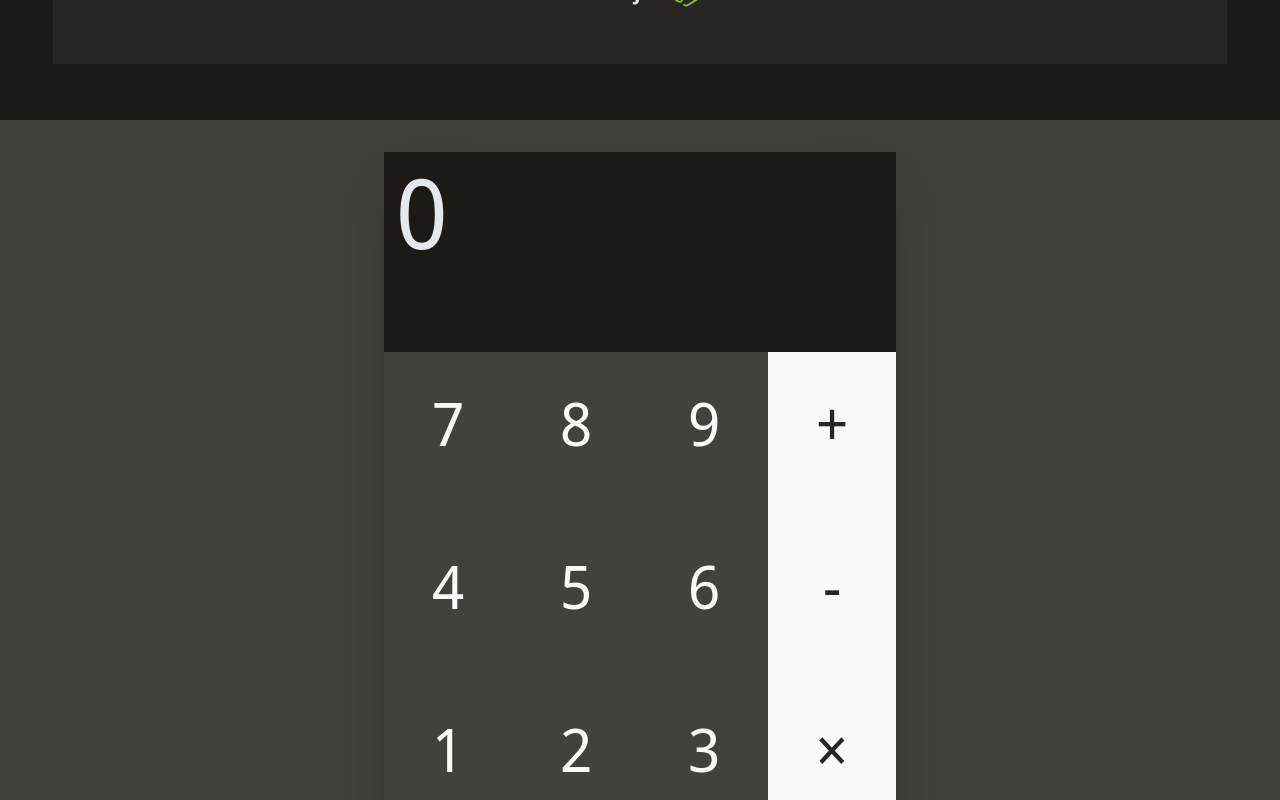
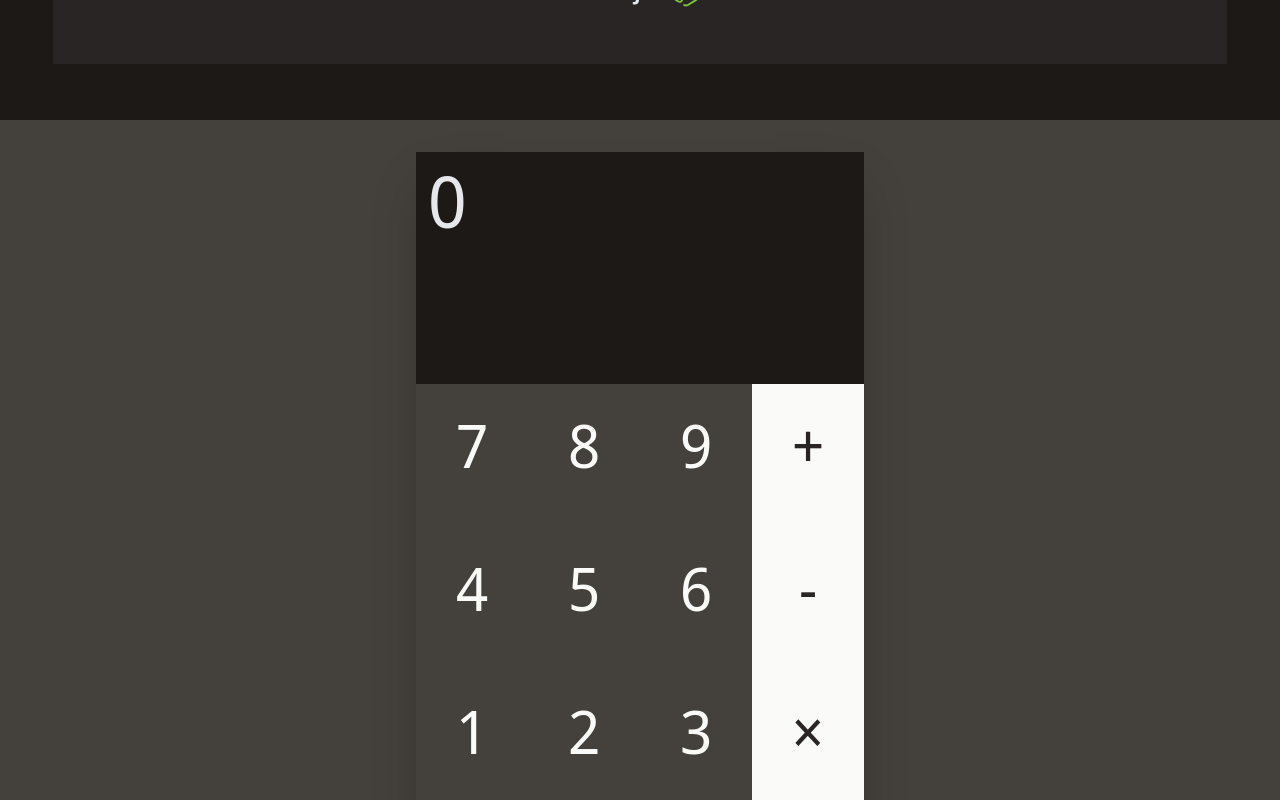
Before and after one commit to javierlnmn/react-calc, a React (Vite) app: page / in a window 1280 px wide. Shown: the part 1080-1880 px from the top of the page. Built offline with nearby package versions, Linux system fonts and the light colour scheme.

Commit message:
Buttons list made dynamic

```diff
--- a/src/components/calculator/Calculator.tsx
+++ b/src/components/calculator/Calculator.tsx
@@ -2,141 +2,154 @@ import { useState } from "react";
 
 import CalculatorButton from "./CalculatorButton";
 
-import { CalculatorButtonTheme } from "./CalculatorButtonTheme.d"
+import { CalculatorButtonTheme } from "./CalculatorButtonTheme.d";
+import { CalculatorButtonProps } from "./CalculatorButton";
 
 const Calculator = (): JSX.Element => {
-
     const [currentValue, setCurrentValue] = useState(0);
 
-    const fillNumber = (value: number): number => {
-        console.log('clicking: ',)
-        return value;
-    }
+    const fillNumber = (value: number): void => {
+        setCurrentValue(currentValue * 10 + value);
+    };
+
+    const buttonsList: CalculatorButtonProps[] = [
+        {
+            buttonLabel: "7",
+            buttonStyle: CalculatorButtonTheme.Gray,
+            handleClick: () => fillNumber(7),
+            colStart: "col-start-1",
+            colEnd: "col-end-2",
+        },
+        {
+            buttonLabel: "8",
+            buttonStyle: CalculatorButtonTheme.Gray,
+            handleClick: () => fillNumber(8),
+            colStart: "col-start-2",
+            colEnd: "col-end-3",
+        },
+        {
+            buttonLabel: "9",
+            buttonStyle: CalculatorButtonTheme.Gray,
+            handleClick: () => fillNumber(9),
+            colStart: "col-start-3",
+            colEnd: "col-end-4",
+        },
+        {
+            buttonLabel: "+",
+            buttonStyle: CalculatorButtonTheme.Light,
+            handleClick: () => fillNumber(1),
+            colStart: "col-start-4",
+            colEnd: "col-end-5",
+        }, // performCalculation("+")
+        {
+            buttonLabel: "4",
+            buttonStyle: CalculatorButtonTheme.Gray,
+            handleClick: () => fillNumber(4),
+            colStart: "col-start-1",
+            colEnd: "col-end-2",
+        },
+        {
+            buttonLabel: "5",
+            buttonStyle: CalculatorButtonTheme.Gray,
+            handleClick: () => fillNumber(5),
+            colStart: "col-start-2",
+            colEnd: "col-end-3",
+        },
+        {
+            buttonLabel: "6",
+            buttonStyle: CalculatorButtonTheme.Gray,
+            handleClick: () => fillNumber(6),
+            colStart: "col-start-3",
+            colEnd: "col-end-4",
+        },
+        {
+            buttonLabel: "-",
+            buttonStyle: CalculatorButtonTheme.Light,
+            handleClick: () => fillNumber(1),
+            colStart: "col-start-4",
+            colEnd: "col-end-5",
+        }, // performCalculation("-")
+        {
+            buttonLabel: "1",
+            buttonStyle: CalculatorButtonTheme.Gray,
+            handleClick: () => fillNumber(1),
+            colStart: "col-start-1",
+            colEnd: "col-end-2",
+        },
+        {
+            buttonLabel: "2",
+            buttonStyle: CalculatorButtonTheme.Gray,
+            handleClick: () => fillNumber(2),
+            colStart: "col-start-2",
+            colEnd: "col-end-3",
+        },
+        {
+            buttonLabel: "3",
+            buttonStyle: CalculatorButtonTheme.Gray,
+            handleClick: () => fillNumber(3),
+            colStart: "col-start-3",
+            colEnd: "col-end-4",
+        },
+        {
+            buttonLabel: "×",
+            buttonStyle: CalculatorButtonTheme.Light,
+            handleClick: () => fillNumber(1),
+            colStart: "col-start-4",
+            colEnd: "col-end-5",
+        }, // performCalculation("×")
+        {
+            buttonLabel: "AC",
+            buttonStyle: CalculatorButtonTheme.Gray,
+            handleClick: () => fillNumber(1),
+            colStart: "col-start-1",
+            colEnd: "col-end-2",
+        }, // clearCalculator()
+        {
+            buttonLabel: "0",
+            buttonStyle: CalculatorButtonTheme.Gray,
+            handleClick: () => fillNumber(0),
+            colStart: "col-start-2",
+            colEnd: "col-end-3",
+        },
+        {
+            buttonLabel: ".",
+            buttonStyle: CalculatorButtonTheme.Gray,
+            handleClick: () => fillNumber(1),
+            colStart: "col-start-3",
+            colEnd: "col-end-4",
+        }, // handleDecimal()
+        {
+            buttonLabel: "=",
+            buttonStyle: CalculatorButtonTheme.Orange,
+            handleClick: () => fillNumber(1),
+            colStart: "col-start-4",
+            colEnd: "col-end-5",
+        }, // calculateResult()
+    ];
 
     return (
         <div className="my-14 bg-stone-700">
-            <div className="flex items-center justify-center w-11/12 max-w-lg mx-auto">
+            <div className="flex items-center justify-center w-11/12 max-w-md mx-auto">
                 <div className="grid grid-cols-4 h-full w-full my-8 shadow-2xl">
-                    <div className="p-3 col-span-4 min-h-[200px] bg-stone-900 text-8xl">
-                        <p className="h-full whitespace-break-spaces break-words mb-5">{currentValue}</p>
+                    <div className="p-3 col-span-4 aspect-[19/9] w-full bg-stone-900 text-7xl">
+                        <p className="h-full whitespace-break-spaces break-words mb-5">
+                            {currentValue}
+                        </p>
                     </div>
-                    <CalculatorButton
-                        buttonStyle={CalculatorButtonTheme.Gray}
-                        buttonLabel={'7'}
-                        handleClick={() => fillNumber(7)}
-                        colStart={'col-start-1'}
-                        colEnd={'col-end-2'}
-                    />
-                    <CalculatorButton
-                        buttonStyle={CalculatorButtonTheme.Gray}
-                        buttonLabel={'8'}
-                        handleClick={() => fillNumber(8)}
-                        colStart={'col-start-2'}
-                        colEnd={'col-end-3'}
-                    />
-                    <CalculatorButton
-                        buttonStyle={CalculatorButtonTheme.Gray}
-                        buttonLabel={'9'}
-                        handleClick={() => fillNumber(9)}
-                        colStart={'col-start-3'}
-                        colEnd={'col-end-4'}
-                    />
-                    <CalculatorButton
-                        buttonStyle={CalculatorButtonTheme.Light}
-                        buttonLabel={'+'}
-                        handleClick={() => fillNumber(9)} // This sould be a calculus
-                        colStart={'col-start-4'}
-                        colEnd={'col-end-5'}
-                    />
-                    <CalculatorButton
-                        buttonStyle={CalculatorButtonTheme.Gray}
-                        buttonLabel={'4'}
-                        handleClick={() => fillNumber(4)}
-                        colStart={'col-start-1'}
-                        colEnd={'col-end-2'}
-                    />
-                    <CalculatorButton
-                        buttonStyle={CalculatorButtonTheme.Gray}
-                        buttonLabel={'5'}
-                        handleClick={() => fillNumber(5)}
-                        colStart={'col-start-2'}
-                        colEnd={'col-end-3'}
-                    />
-                    <CalculatorButton
-                        buttonStyle={CalculatorButtonTheme.Gray}
-                        buttonLabel={'6'}
-                        handleClick={() => fillNumber(6)}
-                        colStart={'col-start-3'}
-                        colEnd={'col-end-4'}
-                    />
-                    <CalculatorButton
-                        buttonStyle={CalculatorButtonTheme.Light}
-                        buttonLabel={'-'}
-                        handleClick={() => fillNumber(9)} // This sould be a calculus
-                        colStart={'col-start-4'}
-                        colEnd={'col-end-5'}
-                    />
-                    <CalculatorButton
-                        buttonStyle={CalculatorButtonTheme.Gray}
-                        buttonLabel={'1'}
-                        handleClick={() => fillNumber(1)}
-                        colStart={'col-start-1'}
-                        colEnd={'col-end-2'}
-                    />
-                    <CalculatorButton
-                        buttonStyle={CalculatorButtonTheme.Gray}
-                        buttonLabel={'2'}
-                        handleClick={() => fillNumber(2)}
-                        colStart={'col-start-2'}
-                        colEnd={'col-end-3'}
-                    />
-                    <CalculatorButton
-                        buttonStyle={CalculatorButtonTheme.Gray}
-                        buttonLabel={'3'}
-                        handleClick={() => fillNumber(3)}
-                        colStart={'col-start-3'}
-                        colEnd={'col-end-4'}
-                    />
-                    <CalculatorButton
-                        buttonStyle={CalculatorButtonTheme.Light}
-                        buttonLabel={'×'}
-                        handleClick={() => fillNumber(9)} // This sould be a calculus
-                        colStart={'col-start-4'}
-                        colEnd={'col-end-5'}
-                    />
-                    <CalculatorButton
-                        buttonStyle={CalculatorButtonTheme.Gray}
-                        buttonLabel={'AC'}
-                        handleClick={() => fillNumber(9)} // This sould be a calculus
-                        colStart={'col-start-1'}
-                        colEnd={'col-end-2'}
-                    />
-                    <CalculatorButton
-                        buttonStyle={CalculatorButtonTheme.Gray}
-                        buttonLabel={'0'}
-                        handleClick={() => fillNumber(9)} // This sould be a calculus
-                        colStart={'col-start-2'}
-                        colEnd={'col-end-3'}
-                    />
-                    <CalculatorButton
-                        buttonStyle={CalculatorButtonTheme.Gray}
-                        buttonLabel={'.'}
-                        handleClick={() => fillNumber(9)} // This sould be a calculus
-                        colStart={'col-start-3'}
-                        colEnd={'col-end-4'}
-                    />
-                    <CalculatorButton
-                        buttonStyle={CalculatorButtonTheme.Orange}
-                        buttonLabel={'='}
-                        handleClick={() => fillNumber(9)} // This sould be a calculus
-                        colStart={'col-start-4'}
-                        colEnd={'col-end-5'}
-                    />
+                    {buttonsList.map((button, index) => (
+                        <CalculatorButton
+                            key={index}
+                            buttonStyle={button.buttonStyle}
+                            buttonLabel={button.buttonLabel}
+                            handleClick={button.handleClick}
+                            colStart={button.colStart}
+                            colEnd={button.colEnd}
+                        />
+                    ))}
                 </div>
             </div>
         </div>
     );
-
-}
+};
 
 export default Calculator;
--- a/src/components/calculator/CalculatorButton.tsx
+++ b/src/components/calculator/CalculatorButton.tsx
@@ -1,6 +1,6 @@
 import { useState } from "react";
 
-interface Props {
+export interface CalculatorButtonProps {
     buttonStyle: string,
     buttonLabel: string,
     handleClick: Function,
@@ -8,7 +8,7 @@ interface Props {
     colEnd: string,
 }
 
-const CalculatorButton = ({ buttonStyle, buttonLabel, handleClick, colStart, colEnd }: Props): JSX.Element => {
+const CalculatorButton = ({ buttonStyle, buttonLabel, handleClick, colStart, colEnd }: CalculatorButtonProps): JSX.Element => {
 
     const [isAnimated, setIsAnimated] = useState(false);
 
@@ -25,7 +25,7 @@ const CalculatorButton = ({ buttonStyle, buttonLabel, handleClick, colStart, col
             className={`p-3 w-full aspect-[11/14] cursor-pointer grid place-content-center ${colStart} ${colEnd} ${buttonStyle}`}
             onClick={() => {
                 handleClick();
-                handleAnimation()
+                handleAnimation();
             }}
         >
             <p className={`select-none whitespace-break-spaces break-words mb-5 text-3xl sm:text-5xl lg:text-6xl ${isAnimated ? 'animate-bounce' : ''}`}>{buttonLabel}</p>
```
